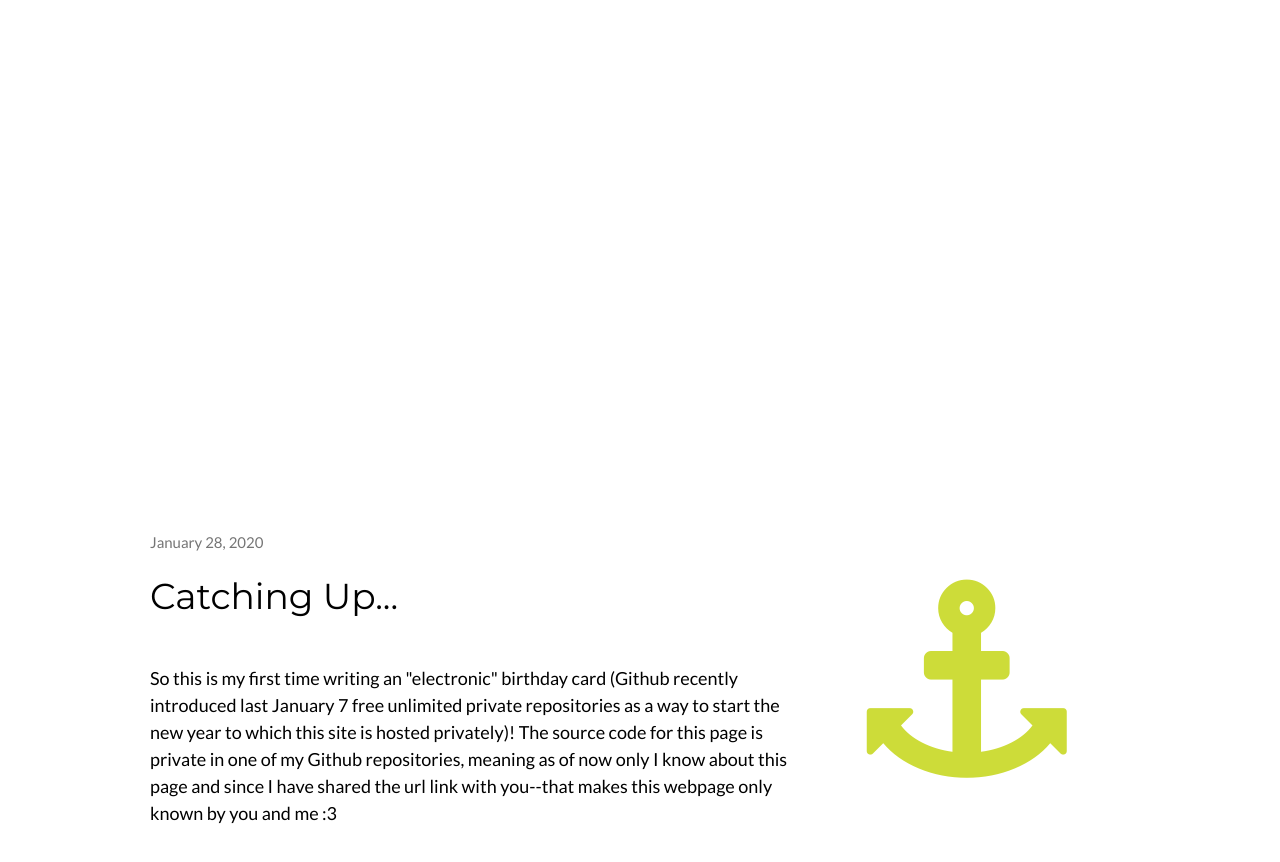
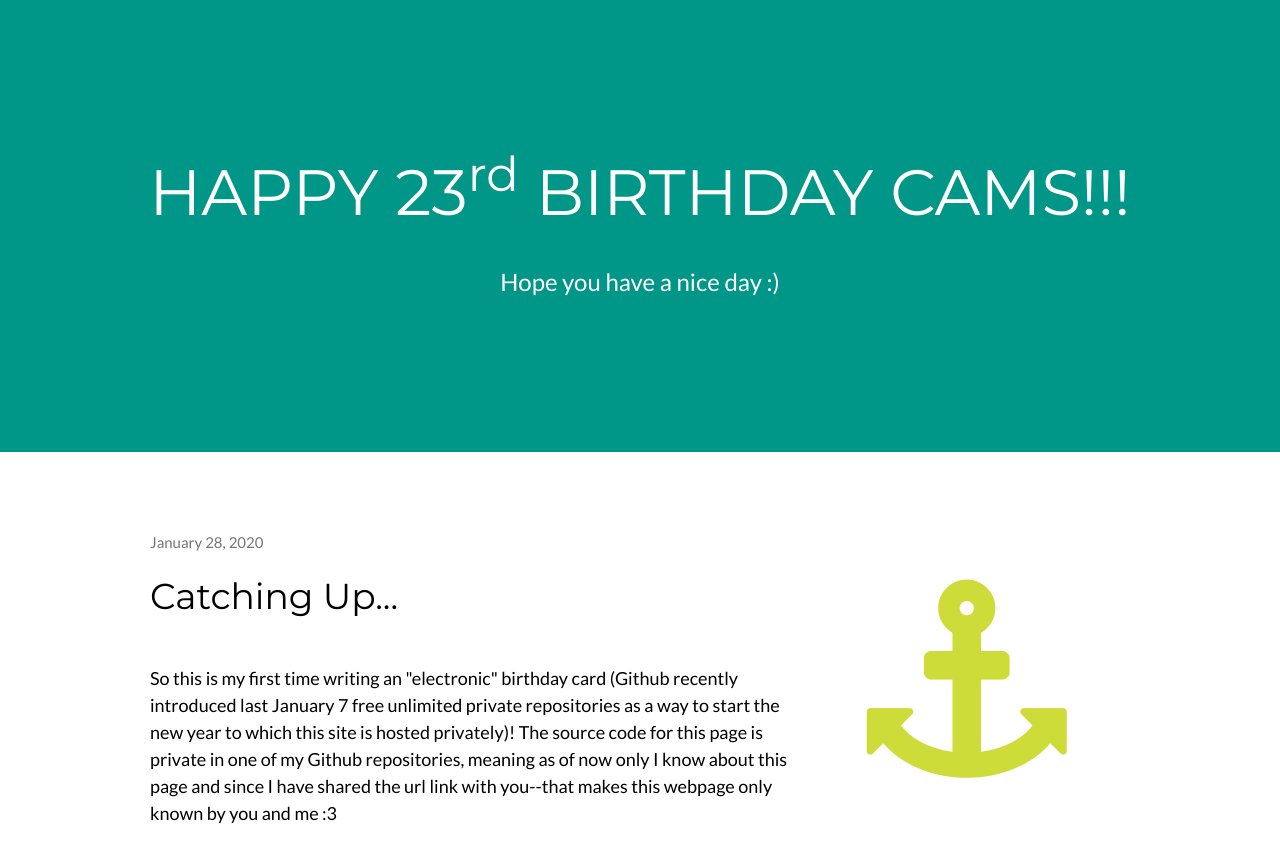
Before and after one commit to poisonivysaur/Cams-turn-23, a plain HTML site: page index.html in a window 1280 px wide. Shown: the top 862 px of the page. Drawn offline with nearby package versions, Linux system fonts and the light colour scheme.

Commit message:
pshhhh brainded there's no w3 light teal color

```diff
--- a/index.html
+++ b/index.html
@@ -35,7 +35,7 @@ body,h1,h2,h3,h4,h5,h6 {font-family: "Lato", sans-serif}
 </div>-->
 
 <!-- Header -->
-<header class="w3-container w3-light-teal w3-text-white w3-center" style="padding:128px 16px">
+<header class="w3-container w3-teal w3-text-white w3-center" style="padding:128px 16px">
   <h1 class="w3-margin w3-jumbo">HAPPY 23<sup>rd</sup> BIRTHDAY CAMS!!!</h1>
   <p class="w3-xlarge">Hope you have a nice day :)</p>
   <!--<button class="w3-button w3-black w3-padding-large w3-large w3-margin-top">Get Started</button>-->
```
